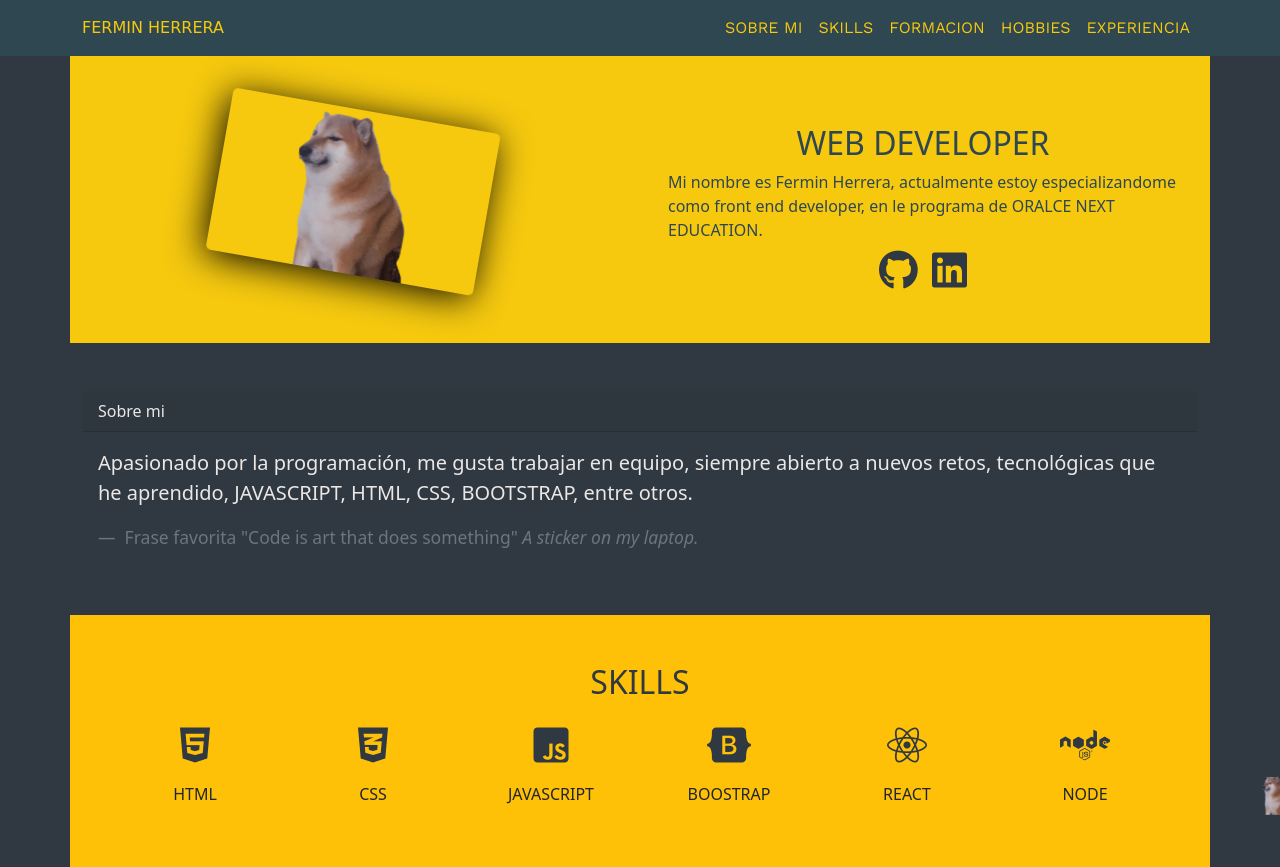
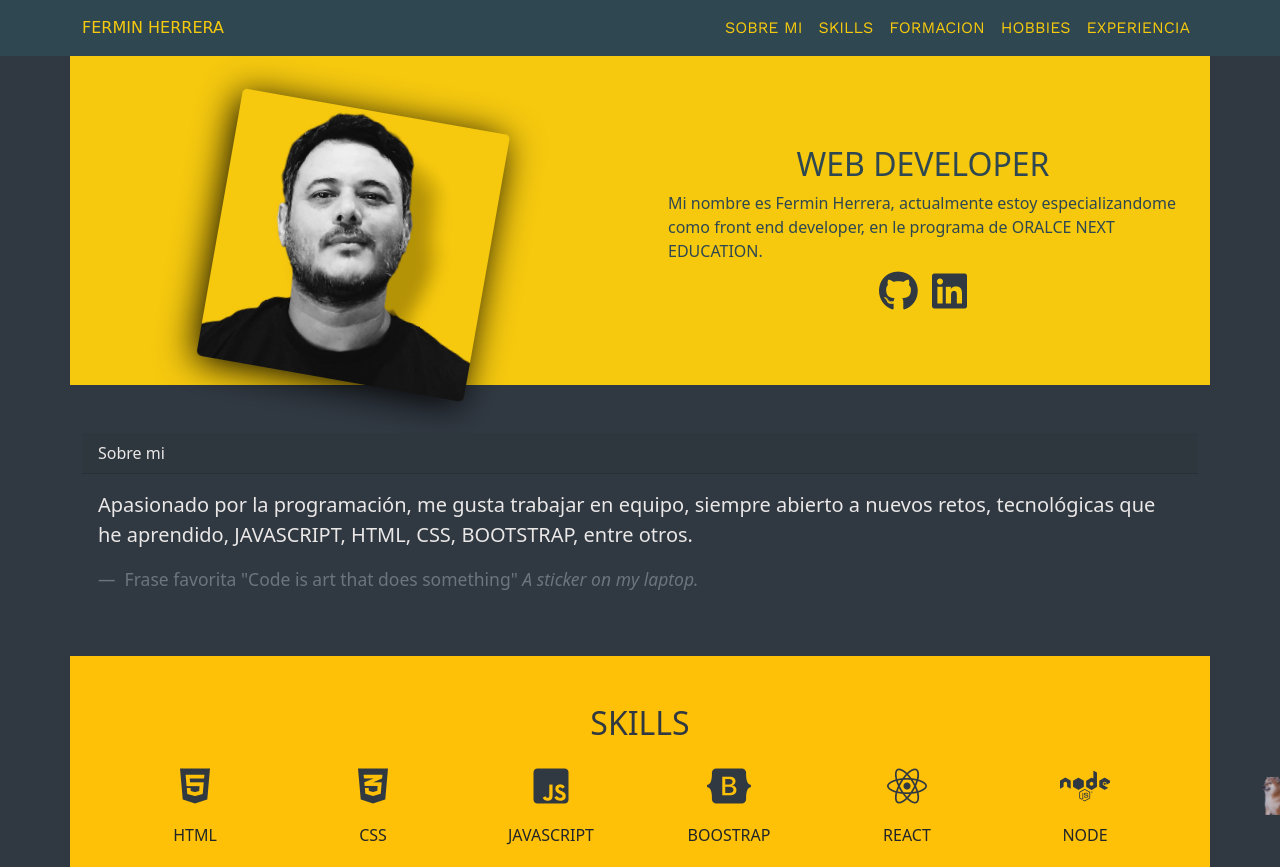
Before and after one commit to HERRERA1010/portfolio, a plain HTML site: page index.html in a window 1280 px wide. Shown: the top 867 px of the page. Drawn offline with nearby package versions, Linux system fonts and the light colour scheme; a web font is replaced by a local one.

Commit message:
fallo tesnting 4

```diff
--- a/index.html
+++ b/index.html
@@ -96,7 +96,7 @@
               class="contenedor-img-perfil"
             >
               <img
-                src="assets/img/cheems.png"
+                src="assets/img/perfil.jpeg"
                 class="card-img-top img-width"
                 alt="..."
               />
```
